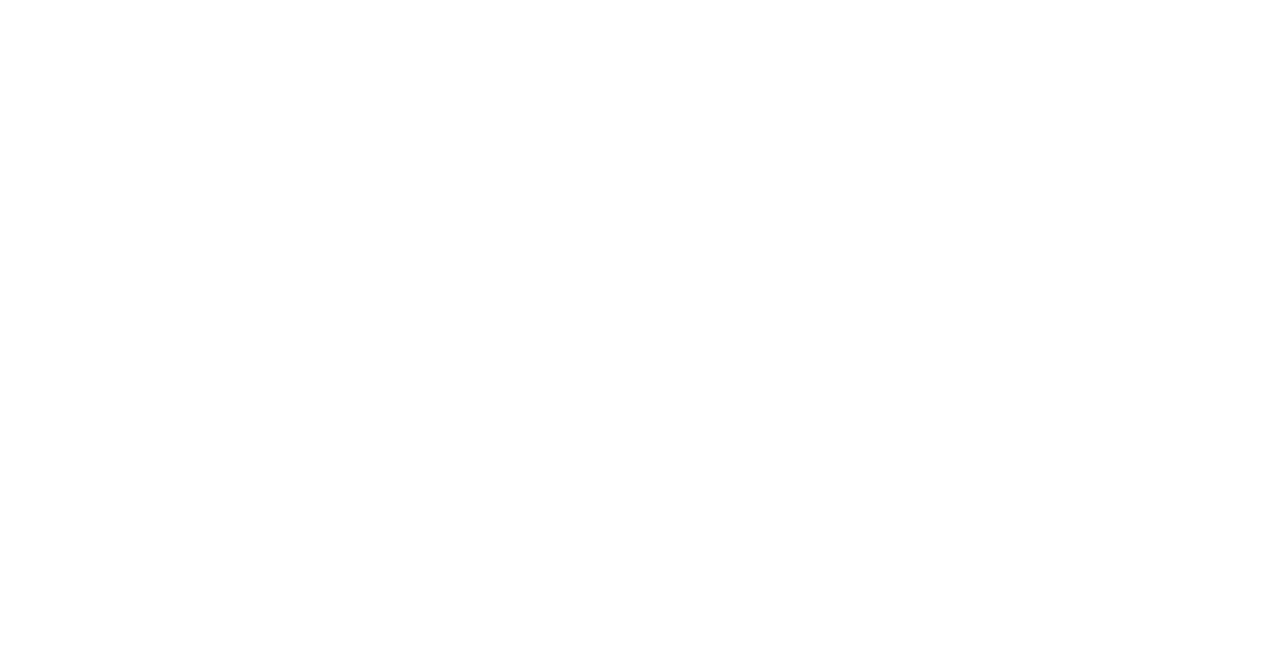
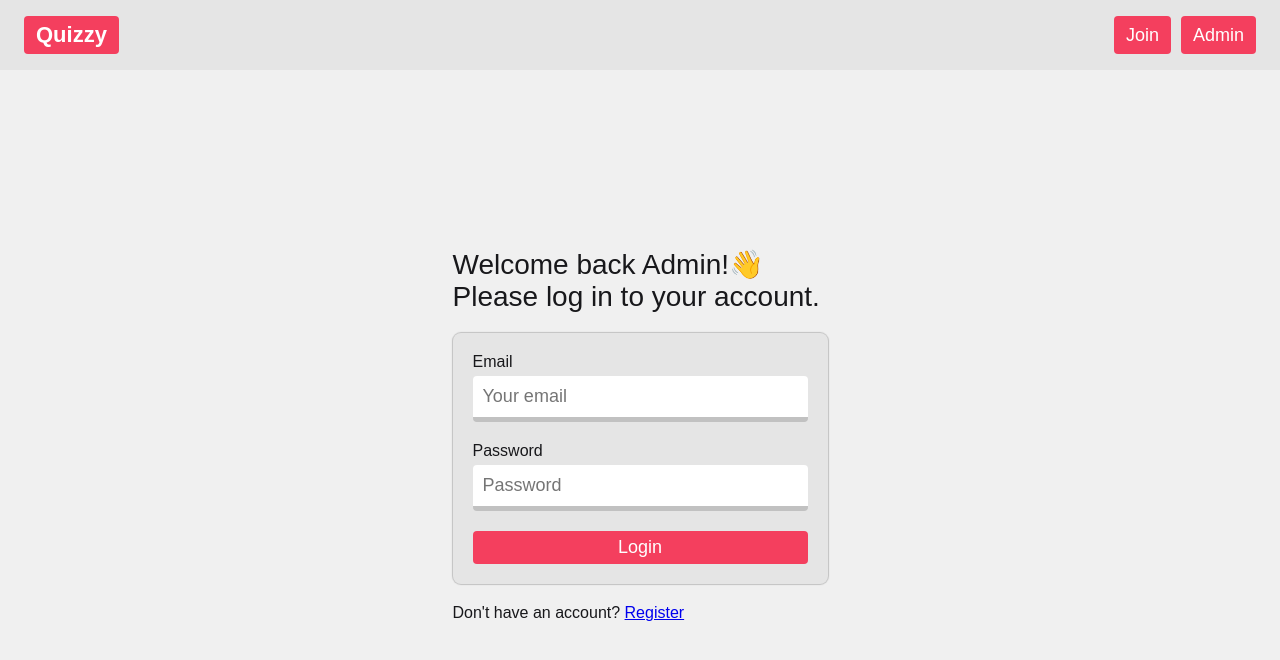
Before and after one commit to ayus-10/quizzy-frontend, a React (Vite) app: page /login in a window 1280 px wide. Before the commit this address had no page. Shown: the top 660 px of the page. Built offline with nearby package versions, Linux system fonts and the light colour scheme.

Commit message:
Created login and signup pages

```diff
--- a/src/app.tsx
+++ b/src/app.tsx
@@ -1,10 +1,14 @@
 import { Routes, Route } from "react-router-dom";
 import Home from "./routes/home";
+import Login from "./routes/login";
+import Register from "./routes/register";
 
 export default function App() {
   return (
     <Routes>
       <Route Component={Home} path="/" />
+      <Route Component={Login} path="/login" />
+      <Route Component={Register} path="/register" />
     </Routes>
   );
 }
--- /dev/null
+++ b/src/components/auth-form.tsx
@@ -0,0 +1,91 @@
+import { Dispatch, FormEvent, SetStateAction, useRef } from "react";
+import Button from "./button";
+import styles from "../styles/auth-form.module.css";
+import { Link } from "react-router-dom";
+
+type FormType = "login" | "register";
+
+type AuthFormProps = {
+  type: FormType;
+  setEmail: Dispatch<SetStateAction<string>>;
+  setPassword: Dispatch<SetStateAction<string>>;
+};
+
+export default function AuthForm(props: AuthFormProps) {
+  const { type, setEmail, setPassword } = props;
+
+  const emailInput = useRef<HTMLInputElement>(null);
+  const passwordInput = useRef<HTMLInputElement>(null);
+
+  function handleSubmit(e: FormEvent) {
+    e.preventDefault();
+
+    const email = emailInput.current?.value;
+    const password = passwordInput.current?.value;
+
+    if (!email || !password) {
+      return;
+    }
+
+    setEmail(email);
+    setPassword(password);
+  }
+
+  return (
+    <div className={styles.container}>
+      <div className={styles.title}>
+        <WelcomeText type={type} />
+      </div>
+      <form onSubmit={(e) => handleSubmit(e)} className={styles.form}>
+        <div className={styles.input_div}>
+          <label htmlFor="email">Email</label>
+          <input
+            ref={emailInput}
+            type="email"
+            placeholder="Your email"
+            id="email"
+            className={styles.input}
+          />
+        </div>
+        <div className={styles.input_div}>
+          <label htmlFor="password">Password</label>
+          <input
+            ref={passwordInput}
+            type="password"
+            placeholder="Password"
+            id="password"
+            className={styles.input}
+          />
+        </div>
+        <Button title={type} />
+      </form>
+      <BottomText type={type} />
+    </div>
+  );
+}
+
+function WelcomeText({ type }: { type: FormType }) {
+  return type === "register" ? (
+    <span>
+      Welcome to Quizzy!🎉 <br />
+      Please register as an Admin.
+    </span>
+  ) : (
+    <span>
+      Welcome back Admin!👋 <br />
+      Please log in to your account.
+    </span>
+  );
+}
+
+function BottomText({ type }: { type: FormType }) {
+  return type === "register" ? (
+    <span>
+      Already have an account? <Link to="/login">Login</Link>
+    </span>
+  ) : (
+    <span>
+      Don&apos;t have an account? <Link to="/register">Register</Link>
+    </span>
+  );
+}
--- a/src/components/button.tsx
+++ b/src/components/button.tsx
@@ -1,7 +1,7 @@
 import styles from "../styles/button.module.css";
 
 type ButtonProps = {
-  action: () => void;
+  action?: () => void;
   title: string;
   largeFont?: boolean;
 };
--- /dev/null
+++ b/src/config.ts
@@ -0,0 +1 @@
+export const BASE_API_URL = "http://localhost:8080";
--- /dev/null
+++ b/src/routes/login.tsx
@@ -0,0 +1,36 @@
+import { useEffect, useState } from "react";
+import AuthForm from "../components/auth-form";
+import Nav from "../components/nav";
+import { BASE_API_URL } from "../config";
+import axios from "axios";
+
+export default function Login() {
+  const [loginEmail, setLoginEmail] = useState("");
+  const [loginPassword, setLoginPassword] = useState("");
+
+  const apiUrl = BASE_API_URL + "/users/login";
+
+  useEffect(() => {
+    if (!loginEmail || !loginPassword) {
+      return;
+    }
+
+    const userData = { email: loginEmail, password: loginPassword };
+
+    axios
+      .post(apiUrl, userData)
+      .then((res) => console.log(res))
+      .catch((err) => console.log(err));
+  }, [loginEmail, loginPassword]);
+
+  return (
+    <>
+      <Nav />
+      <AuthForm
+        type="login"
+        setEmail={setLoginEmail}
+        setPassword={setLoginPassword}
+      />
+    </>
+  );
+}
--- /dev/null
+++ b/src/routes/register.tsx
@@ -0,0 +1,36 @@
+import { useEffect, useState } from "react";
+import AuthForm from "../components/auth-form";
+import Nav from "../components/nav";
+import { BASE_API_URL } from "../config";
+import axios from "axios";
+
+export default function Register() {
+  const [registerEmail, setRegisterEmail] = useState("");
+  const [registerPassword, setRegisterPassword] = useState("");
+
+  const apiUrl = BASE_API_URL + "/users/register";
+
+  useEffect(() => {
+    if (!registerEmail || !registerPassword) {
+      return;
+    }
+
+    const userData = { email: registerEmail, password: registerPassword };
+
+    axios
+      .post(apiUrl, userData)
+      .then((res) => console.log(res))
+      .catch((err) => console.log(err));
+  }, [registerEmail, registerPassword]);
+
+  return (
+    <>
+      <Nav />
+      <AuthForm
+        type="register"
+        setEmail={setRegisterEmail}
+        setPassword={setRegisterPassword}
+      />
+    </>
+  );
+}
--- /dev/null
+++ b/src/styles/auth-form.module.css
@@ -0,0 +1,55 @@
+.container {
+  height: calc(100vh - 70px);
+  display: grid;
+  place-content: center;
+  background-color: var(--white);
+  color: var(--black);
+  padding: 20px;
+}
+
+.title {
+  font-size: 28px;
+  max-width: 600px;
+}
+
+.form {
+  width: 375px;
+  display: flex;
+  flex-direction: column;
+  margin: 20px 0;
+  gap: 20px;
+  background-color: var(--gray);
+  padding: 20px;
+  border-radius: 8px;
+  box-shadow: 0 0 1px 1px var(--gray-dark);
+}
+
+.input_div {
+  display: flex;
+  flex-direction: column;
+  gap: 5px;
+}
+
+.input {
+  border: 0;
+  padding: 10px;
+  outline: none;
+  font-size: 18px;
+  border-radius: 4px;
+  border-bottom: 5px solid var(--gray-dark);
+  transition: var(--default-transition);
+}
+
+.input:focus {
+  border-color: var(--red-2);
+}
+
+@media screen and (max-width: 480px) {
+  .title {
+    font-size: 20px;
+  }
+
+  .form {
+    width: 100%;
+  }
+}
--- a/src/styles/button.module.css
+++ b/src/styles/button.module.css
@@ -6,6 +6,7 @@
   cursor: pointer;
   border-radius: 4px;
   transition: var(--default-transition);
+  text-transform: capitalize;
 }
 
 .button:hover {
```
